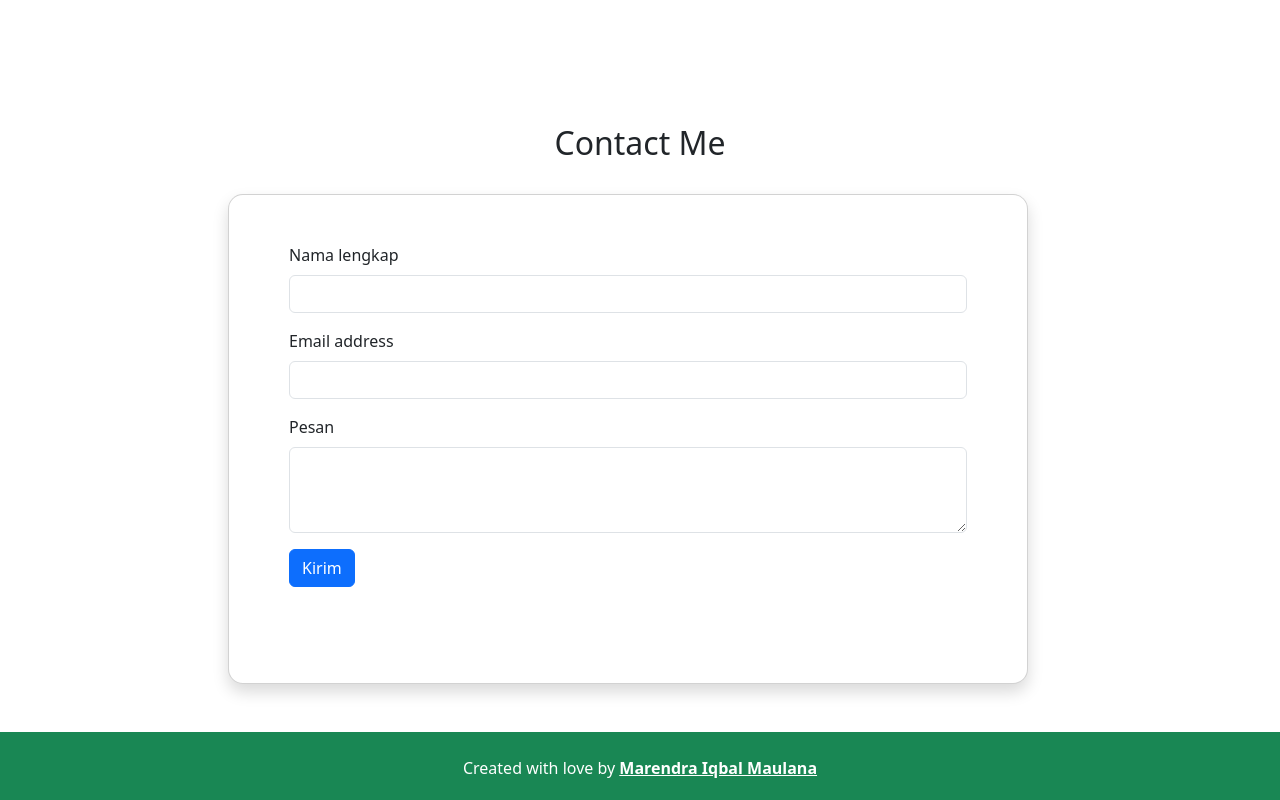
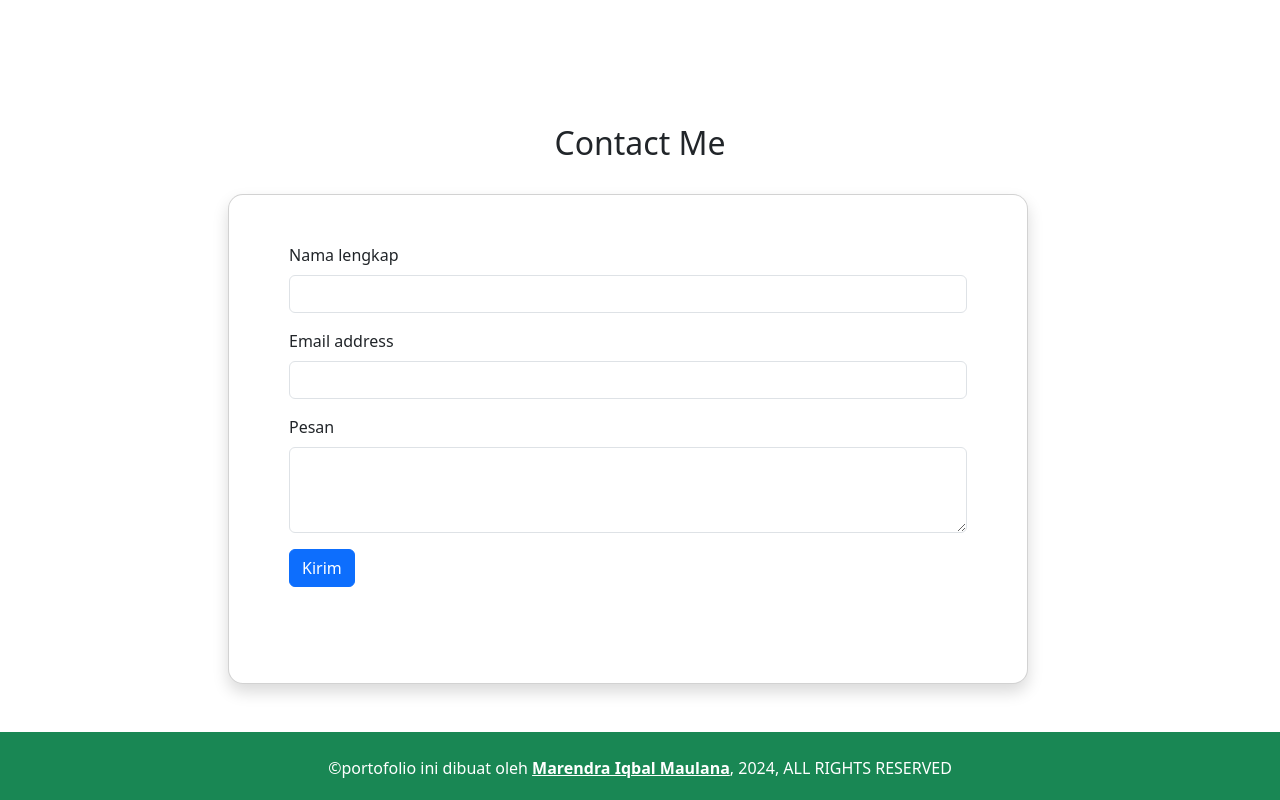
Before and after one commit to KuroiHoshi1330/Individual-Challenge---Portofolio, a plain HTML site: page Individual Challenge - Portofolio/index.html in a window 1280 px wide. Shown: the part 1644-2444 px from the top of the page. Drawn offline with nearby package versions, Linux system fonts and the light colour scheme.

Commit message:
index.html

```diff
--- a/Individual Challenge - Portofolio/index.html
+++ b/Individual Challenge - Portofolio/index.html
@@ -152,7 +152,7 @@
 
     <!-- Footer -->
     <footer class="bg-success text-white text-center pb-1 pt-4">
-      <p>Created with love by <a href="https://www.instagram.com/mas_reennnn/" class="text-white fw-bold">Marendra Iqbal Maulana</a></p>
+      <p>©portofolio ini dibuat oleh <a href="https://www.instagram.com/mas_reennnn/" class="text-white fw-bold">Marendra Iqbal Maulana</a>, 2024, ALL RIGHTS RESERVED</p>
     </footer>
     <!-- Akhir Footer -->
     <script src="https://cdn.jsdelivr.net/npm/bootstrap@5.3.3/dist/js/bootstrap.bundle.min.js" integrity="sha384-YvpcrYf0tY3lHB60NNkmXc5s9fDVZLESaAA55NDzOxhy9GkcIdslK1eN7N6jIeHz" crossorigin="anonymous"></script>
```
